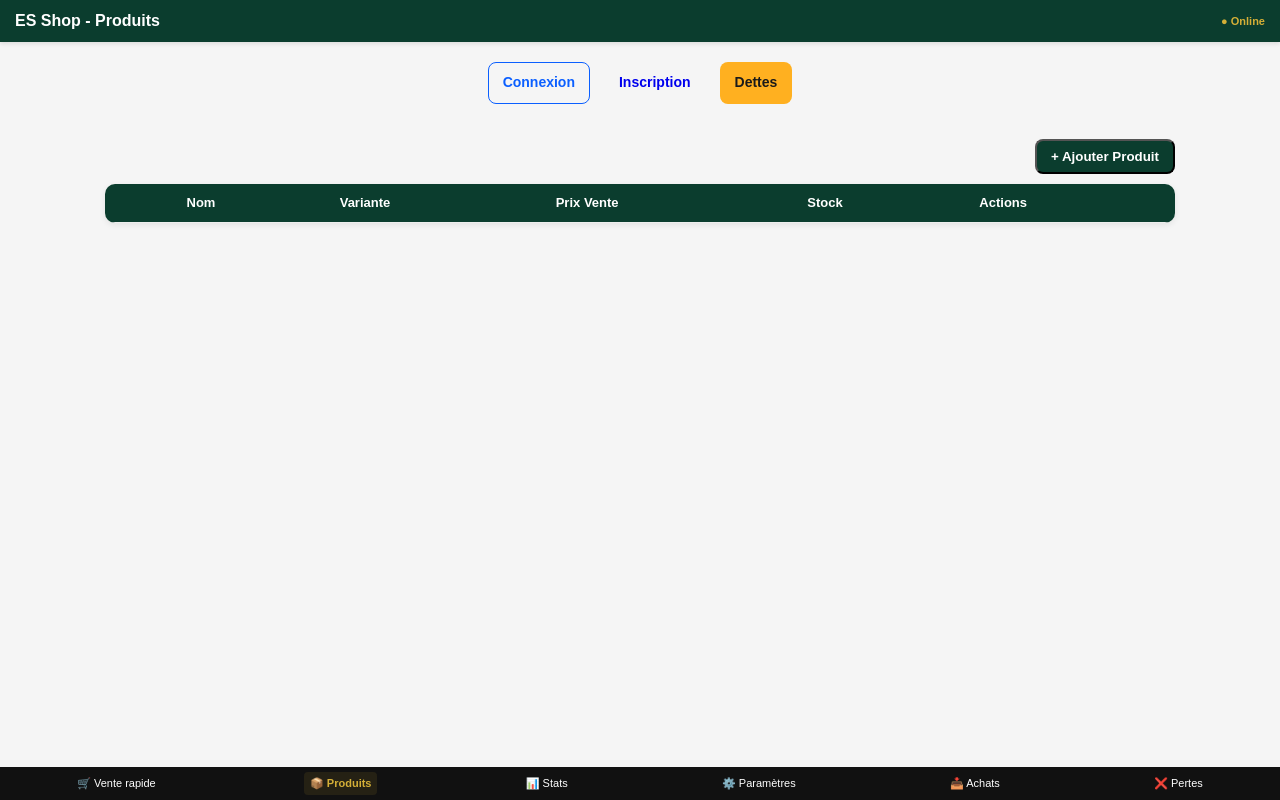
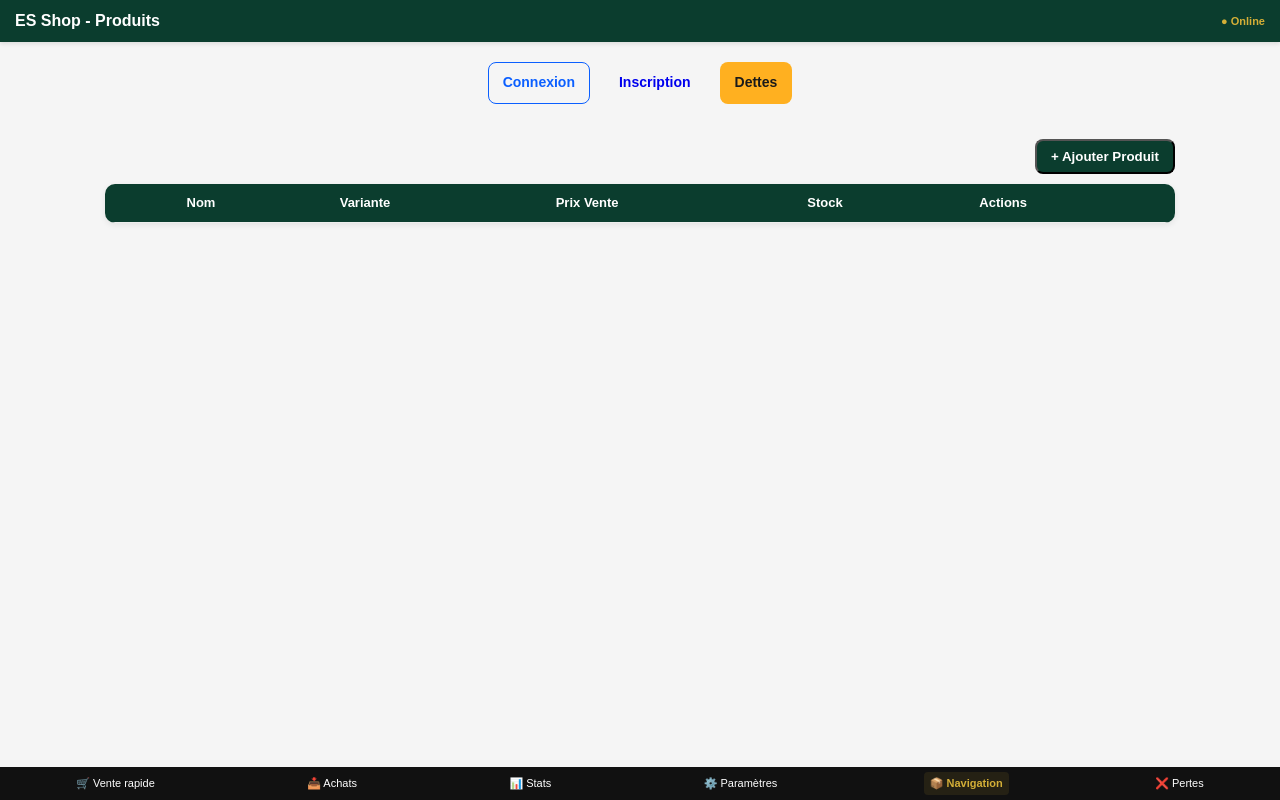
Before and after one commit to es-shop-hub/es-shop, a plain HTML site: page products.html in a window 1280 px wide. Drawn offline with Linux system fonts and the light colour scheme; no server answers.

Commit message:
Update products.html

```diff
--- a/products.html
+++ b/products.html
@@ -245,10 +245,10 @@ nav div.active {
 <!-- NAV -->
 <nav>
   <div class="nav-item" data-page="index.html">🛒 Vente rapide</div>
-  <div class="nav-item active" data-page="products.html">📦 Produits</div>
+  <div class="nav-item" data-page="purchases.html">📥 Achats</div>
   <div class="nav-item" data-page="stats.html">📊 Stats</div>
   <div class="nav-item" data-page="settings.html">⚙️ Paramètres</div>
-  <div class="nav-item" data-page="purchases.html">📥 Achats</div>
+  <div class="nav-item active" data-page="pages.html">📦 Navigation</div>
   <div class="nav-item" data-page="losses.html">❌ Pertes</div>
 </nav>
 
```
